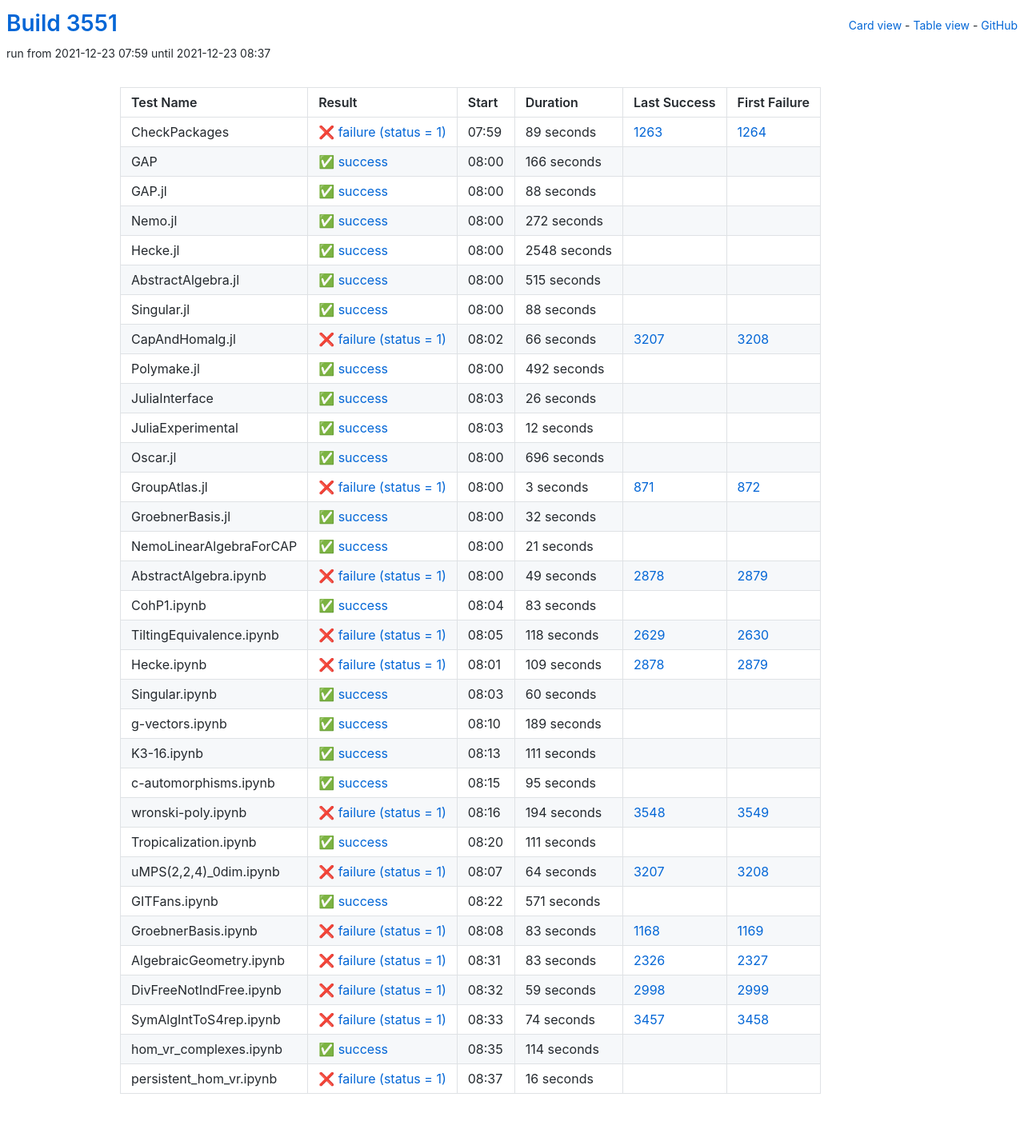
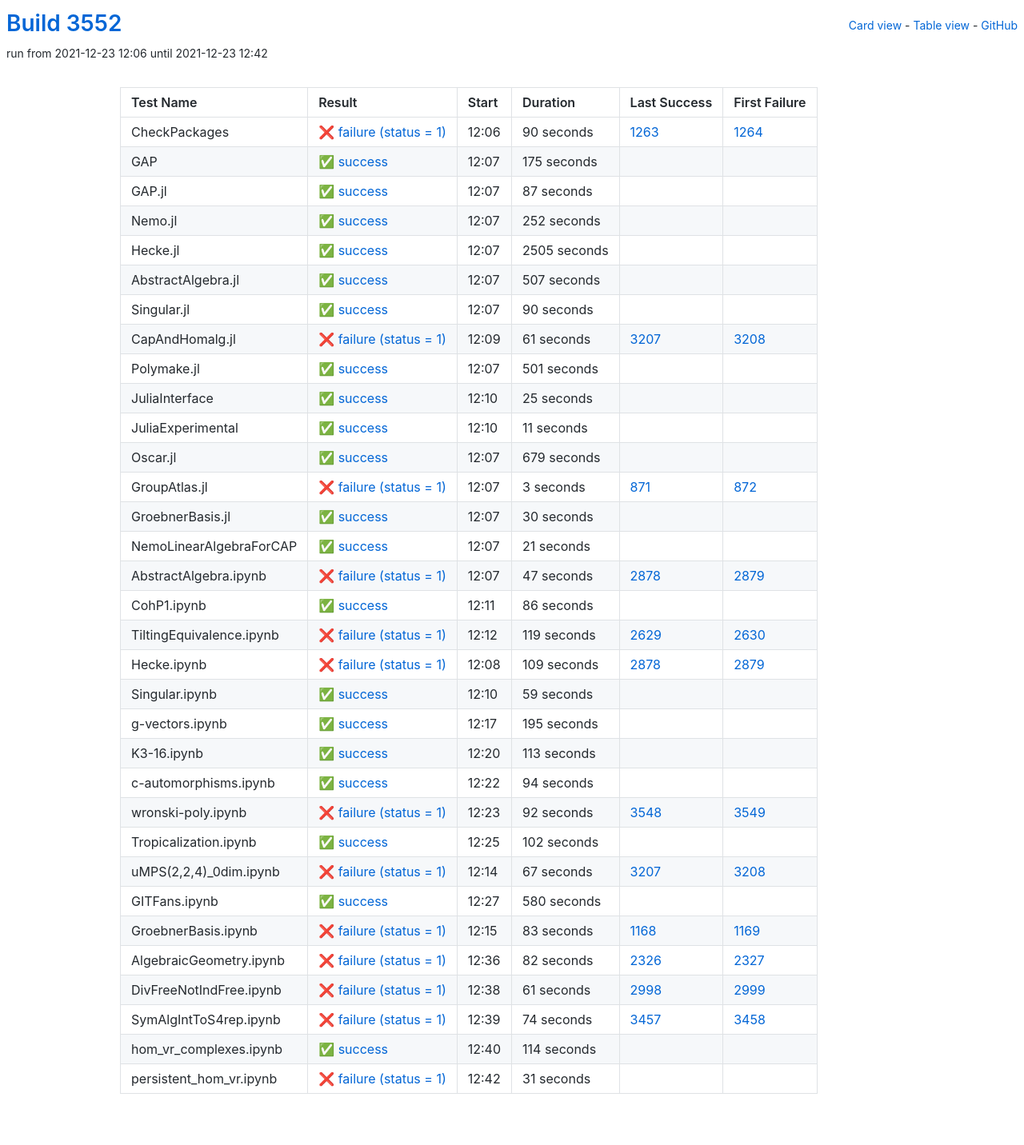
Before and after one commit to oscar-system/oscar-ci-status-stable, a Jekyll site: the page built from table.html, in a window 1280 px wide. Shown: the whole page at 80% size. Built offline with Jekyll 4.4.1, drawn with Linux system fonts in a browser that asks for light colours.

Commit message:
Build #3552

```diff
--- a/_data/ci.yml
+++ b/_data/ci.yml
@@ -1,6 +1,6 @@
 ---
-build: 3551
-build_url: https://oscarci.mathematik.uni-kl.de/job/oscar-stable/3551/
+build: 3552
+build_url: https://oscarci.mathematik.uni-kl.de/job/oscar-stable/3552/
 job: oscar-stable
 organization: oscar-system
 repo: oscar-ci-status-stable
@@ -8,152 +8,152 @@ repourl: https://github.com/oscar-system/oscar-ci-status-stable
 tests:
 - name: CheckPackages
   id: checkpackages
-  log: https://oscarci.mathematik.uni-kl.de/job/oscar-stable/3551/artifact/logs/build-3551/CheckPackages.log
-  start: 2021-12-23 07:59
+  log: https://oscarci.mathematik.uni-kl.de/job/oscar-stable/3552/artifact/logs/build-3552/CheckPackages.log
+  start: 2021-12-23 12:06
   success: false
   exitcode: 1
   status: failure
-  duration: 89
+  duration: 90
   last_success: 1263
   last_success_url: https://oscarci.mathematik.uni-kl.de/job/oscar-stable/1263/
   first_failure: 1264
   first_failure_url: https://oscarci.mathematik.uni-kl.de/job/oscar-stable/1264/
 - name: GAP
   id: gap
-  log: https://oscarci.mathematik.uni-kl.de/job/oscar-stable/3551/artifact/logs/build-3551/GAP.log
-  start: 2021-12-23 08:00
+  log: https://oscarci.mathematik.uni-kl.de/job/oscar-stable/3552/artifact/logs/build-3552/GAP.log
+  start: 2021-12-23 12:07
   success: true
   exitcode: 0
   status: success
-  duration: 166
+  duration: 175
   last_success: false
   last_success_url:
   first_failure: false
   first_failure_url:
 - name: GAP.jl
   id: gap-jl
-  log: https://oscarci.mathematik.uni-kl.de/job/oscar-stable/3551/artifact/logs/build-3551/GAP.jl.log
-  start: 2021-12-23 08:00
+  log: https://oscarci.mathematik.uni-kl.de/job/oscar-stable/3552/artifact/logs/build-3552/GAP.jl.log
+  start: 2021-12-23 12:07
   success: true
   exitcode: 0
   status: success
-  duration: 88
+  duration: 87
   last_success: false
   last_success_url:
   first_failure: false
   first_failure_url:
 - name: Nemo.jl
   id: nemo-jl
-  log: https://oscarci.mathematik.uni-kl.de/job/oscar-stable/3551/artifact/logs/build-3551/Nemo.jl.log
-  start: 2021-12-23 08:00
+  log: https://oscarci.mathematik.uni-kl.de/job/oscar-stable/3552/artifact/logs/build-3552/Nemo.jl.log
+  start: 2021-12-23 12:07
   success: true
   exitcode: 0
   status: success
-  duration: 272
+  duration: 252
   last_success: false
   last_success_url:
   first_failure: false
   first_failure_url:
 - name: Hecke.jl
   id: hecke-jl
-  log: https://oscarci.mathematik.uni-kl.de/job/oscar-stable/3551/artifact/logs/build-3551/Hecke.jl.log
-  start: 2021-12-23 08:00
+  log: https://oscarci.mathematik.uni-kl.de/job/oscar-stable/3552/artifact/logs/build-3552/Hecke.jl.log
+  start: 2021-12-23 12:07
   success: true
   exitcode: 0
   status: success
-  duration: 2548
+  duration: 2505
   last_success: false
   last_success_url:
   first_failure: false
   first_failure_url:
 - name: AbstractAlgebra.jl
   id: abstractalgebra-jl
-  log: https://oscarci.mathematik.uni-kl.de/job/oscar-stable/3551/artifact/logs/build-3551/AbstractAlgebra.jl.log
-  start: 2021-12-23 08:00
+  log: https://oscarci.mathematik.uni-kl.de/job/oscar-stable/3552/artifact/logs/build-3552/AbstractAlgebra.jl.log
+  start: 2021-12-23 12:07
   success: true
   exitcode: 0
   status: success
-  duration: 515
+  duration: 507
   last_success: false
   last_success_url:
   first_failure: false
   first_failure_url:
 - name: Singular.jl
   id: singular-jl
-  log: https://oscarci.mathematik.uni-kl.de/job/oscar-stable/3551/artifact/logs/build-3551/Singular.jl.log
-  start: 2021-12-23 08:00
+  log: https://oscarci.mathematik.uni-kl.de/job/oscar-stable/3552/artifact/logs/build-3552/Singular.jl.log
+  start: 2021-12-23 12:07
   success: true
   exitcode: 0
   status: success
-  duration: 88
+  duration: 90
   last_success: false
   last_success_url:
   first_failure: false
   first_failure_url:
 - name: CapAndHomalg.jl
   id: capandhomalg-jl
-  log: https://oscarci.mathematik.uni-kl.de/job/oscar-stable/3551/artifact/logs/build-3551/CapAndHomalg.jl.log
-  start: 2021-12-23 08:02
+  log: https://oscarci.mathematik.uni-kl.de/job/oscar-stable/3552/artifact/logs/build-3552/CapAndHomalg.jl.log
+  start: 2021-12-23 12:09
   success: false
   exitcode: 1
   status: failure
-  duration: 66
+  duration: 61
   last_success: 3207
   last_success_url: https://oscarci.mathematik.uni-kl.de/job/oscar-stable/3207/
   first_failure: 3208
   first_failure_url: https://oscarci.mathematik.uni-kl.de/job/oscar-stable/3208/
 - name: Polymake.jl
   id: polymake-jl
-  log: https://oscarci.mathematik.uni-kl.de/job/oscar-stable/3551/artifact/logs/build-3551/Polymake.jl.log
-  start: 2021-12-23 08:00
+  log: https://oscarci.mathematik.uni-kl.de/job/oscar-stable/3552/artifact/logs/build-3552/Polymake.jl.log
+  start: 2021-12-23 12:07
   success: true
   exitcode: 0
   status: success
-  duration: 492
+  duration: 501
   last_success: false
   last_success_url:
   first_failure: false
   first_failure_url:
 - name: JuliaInterface
   id: juliainterface
-  log: https://oscarci.mathematik.uni-kl.de/job/oscar-stable/3551/artifact/logs/build-3551/JuliaInterface.log
-  start: 2021-12-23 08:03
+  log: https://oscarci.mathematik.uni-kl.de/job/oscar-stable/3552/artifact/logs/build-3552/JuliaInterface.log
+  start: 2021-12-23 12:10
   success: true
   exitcode: 0
   status: success
-  duration: 26
+  duration: 25
   last_success: false
   last_success_url:
   first_failure: false
   first_failure_url:
 - name: JuliaExperimental
   id: juliaexperimental
-  log: https://oscarci.mathematik.uni-kl.de/job/oscar-stable/3551/artifact/logs/build-3551/JuliaExperimental.log
-  start: 2021-12-23 08:03
+  log: https://oscarci.mathematik.uni-kl.de/job/oscar-stable/3552/artifact/logs/build-3552/JuliaExperimental.log
+  start: 2021-12-23 12:10
   success: true
   exitcode: 0
   status: success
-  duration: 12
+  duration: 11
   last_success: false
   last_success_url:
   first_failure: false
   first_failure_url:
 - name: Oscar.jl
   id: oscar-jl
-  log: https://oscarci.mathematik.uni-kl.de/job/oscar-stable/3551/artifact/logs/build-3551/Oscar.jl.log
-  start: 2021-12-23 08:00
+  log: https://oscarci.mathematik.uni-kl.de/job/oscar-stable/3552/artifact/logs/build-3552/Oscar.jl.log
+  start: 2021-12-23 12:07
   success: true
   exitcode: 0
   status: success
-  duration: 696
+  duration: 679
   last_success: false
   last_success_url:
   first_failure: false
   first_failure_url:
 - name: GroupAtlas.jl
   id: groupatlas-jl
-  log: https://oscarci.mathematik.uni-kl.de/job/oscar-stable/3551/artifact/logs/build-3551/GroupAtlas.jl.log
-  start: 2021-12-23 08:00
+  log: https://oscarci.mathematik.uni-kl.de/job/oscar-stable/3552/artifact/logs/build-3552/GroupAtlas.jl.log
+  start: 2021-12-23 12:07
   success: false
   exitcode: 1
   status: failure
@@ -164,20 +164,20 @@ tests:
   first_failure_url: https://oscarci.mathematik.uni-kl.de/job/oscar-stable/872/
 - name: GroebnerBasis.jl
   id: groebnerbasis-jl
-  log: https://oscarci.mathematik.uni-kl.de/job/oscar-stable/3551/artifact/logs/build-3551/GroebnerBasis.jl.log
-  start: 2021-12-23 08:00
+  log: https://oscarci.mathematik.uni-kl.de/job/oscar-stable/3552/artifact/logs/build-3552/GroebnerBasis.jl.log
+  start: 2021-12-23 12:07
   success: true
   exitcode: 0
   status: success
-  duration: 32
+  duration: 30
   last_success: false
   last_success_url:
   first_failure: false
   first_failure_url:
 - name: NemoLinearAlgebraForCAP
   id: nemolinearalgebraforcap
-  log: https://oscarci.mathematik.uni-kl.de/job/oscar-stable/3551/artifact/logs/build-3551/NemoLinearAlgebraForCAP.log
-  start: 2021-12-23 08:00
+  log: https://oscarci.mathematik.uni-kl.de/job/oscar-stable/3552/artifact/logs/build-3552/NemoLinearAlgebraForCAP.log
+  start: 2021-12-23 12:07
   success: true
   exitcode: 0
   status: success
@@ -188,44 +188,44 @@ tests:
   first_failure_url:
 - name: AbstractAlgebra.ipynb
   id: abstractalgebra-ipynb
-  log: https://oscarci.mathematik.uni-kl.de/job/oscar-stable/3551/artifact/logs/build-3551/AbstractAlgebra.ipynb.log
-  start: 2021-12-23 08:00
+  log: https://oscarci.mathematik.uni-kl.de/job/oscar-stable/3552/artifact/logs/build-3552/AbstractAlgebra.ipynb.log
+  start: 2021-12-23 12:07
   success: false
   exitcode: 1
   status: failure
-  duration: 49
+  duration: 47
   last_success: 2878
   last_success_url: https://oscarci.mathematik.uni-kl.de/job/oscar-stable/2878/
   first_failure: 2879
   first_failure_url: https://oscarci.mathematik.uni-kl.de/job/oscar-stable/2879/
 - name: CohP1.ipynb
   id: cohp1-ipynb
-  log: https://oscarci.mathematik.uni-kl.de/job/oscar-stable/3551/artifact/logs/build-3551/CohP1.ipynb.log
-  start: 2021-12-23 08:04
+  log: https://oscarci.mathematik.uni-kl.de/job/oscar-stable/3552/artifact/logs/build-3552/CohP1.ipynb.log
+  start: 2021-12-23 12:11
   success: true
   exitcode: 0
   status: success
-  duration: 83
+  duration: 86
   last_success: false
   last_success_url:
   first_failure: false
   first_failure_url:
 - name: TiltingEquivalence.ipynb
   id: tiltingequivalence-ipynb
-  log: https://oscarci.mathematik.uni-kl.de/job/oscar-stable/3551/artifact/logs/build-3551/TiltingEquivalence.ipynb.log
-  start: 2021-12-23 08:05
+  log: https://oscarci.mathematik.uni-kl.de/job/oscar-stable/3552/artifact/logs/build-3552/TiltingEquivalence.ipynb.log
+  start: 2021-12-23 12:12
   success: false
   exitcode: 1
   status: failure
-  duration: 118
+  duration: 119
   last_success: 2629
   last_success_url: https://oscarci.mathematik.uni-kl.de/job/oscar-stable/2629/
   first_failure: 2630
   first_failure_url: https://oscarci.mathematik.uni-kl.de/job/oscar-stable/2630/
 - name: Hecke.ipynb
   id: hecke-ipynb
-  log: https://oscarci.mathematik.uni-kl.de/job/oscar-stable/3551/artifact/logs/build-3551/Hecke.ipynb.log
-  start: 2021-12-23 08:01
+  log: https://oscarci.mathematik.uni-kl.de/job/oscar-stable/3552/artifact/logs/build-3552/Hecke.ipynb.log
+  start: 2021-12-23 12:08
   success: false
   exitcode: 1
   status: failure
@@ -236,104 +236,104 @@ tests:
   first_failure_url: https://oscarci.mathematik.uni-kl.de/job/oscar-stable/2879/
 - name: Singular.ipynb
   id: singular-ipynb
-  log: https://oscarci.mathematik.uni-kl.de/job/oscar-stable/3551/artifact/logs/build-3551/Singular.ipynb.log
-  start: 2021-12-23 08:03
+  log: https://oscarci.mathematik.uni-kl.de/job/oscar-stable/3552/artifact/logs/build-3552/Singular.ipynb.log
+  start: 2021-12-23 12:10
   success: true
   exitcode: 0
   status: success
-  duration: 60
+  duration: 59
   last_success: false
   last_success_url:
   first_failure: false
   first_failure_url:
 - name: g-vectors.ipynb
   id: g-vectors-ipynb
-  log: https://oscarci.mathematik.uni-kl.de/job/oscar-stable/3551/artifact/logs/build-3551/g-vectors.ipynb.log
-  start: 2021-12-23 08:10
+  log: https://oscarci.mathematik.uni-kl.de/job/oscar-stable/3552/artifact/logs/build-3552/g-vectors.ipynb.log
+  start: 2021-12-23 12:17
   success: true
   exitcode: 0
   status: success
-  duration: 189
+  duration: 195
   last_success: false
   last_success_url:
   first_failure: false
   first_failure_url:
 - name: K3-16.ipynb
   id: k3-16-ipynb
-  log: https://oscarci.mathematik.uni-kl.de/job/oscar-stable/3551/artifact/logs/build-3551/K3-16.ipynb.log
-  start: 2021-12-23 08:13
+  log: https://oscarci.mathematik.uni-kl.de/job/oscar-stable/3552/artifact/logs/build-3552/K3-16.ipynb.log
+  start: 2021-12-23 12:20
   success: true
   exitcode: 0
   status: success
-  duration: 111
+  duration: 113
   last_success: false
   last_success_url:
   first_failure: false
   first_failure_url:
 - name: c-automorphisms.ipynb
   id: c-automorphisms-ipynb
-  log: https://oscarci.mathematik.uni-kl.de/job/oscar-stable/3551/artifact/logs/build-3551/c-automorphisms.ipynb.log
-  start: 2021-12-23 08:15
+  log: https://oscarci.mathematik.uni-kl.de/job/oscar-stable/3552/artifact/logs/build-3552/c-automorphisms.ipynb.log
+  start: 2021-12-23 12:22
   success: true
   exitcode: 0
   status: success
-  duration: 95
+  duration: 94
   last_success: false
   last_success_url:
   first_failure: false
   first_failure_url:
 - name: wronski-poly.ipynb
   id: wronski-poly-ipynb
-  log: https://oscarci.mathematik.uni-kl.de/job/oscar-stable/3551/artifact/logs/build-3551/wronski-poly.ipynb.log
-  start: 2021-12-23 08:16
+  log: https://oscarci.mathematik.uni-kl.de/job/oscar-stable/3552/artifact/logs/build-3552/wronski-poly.ipynb.log
+  start: 2021-12-23 12:23
   success: false
   exitcode: 1
   status: failure
-  duration: 194
+  duration: 92
   last_success: 3548
   last_success_url: https://oscarci.mathematik.uni-kl.de/job/oscar-stable/3548/
   first_failure: 3549
   first_failure_url: https://oscarci.mathematik.uni-kl.de/job/oscar-stable/3549/
 - name: Tropicalization.ipynb
   id: tropicalization-ipynb
-  log: https://oscarci.mathematik.uni-kl.de/job/oscar-stable/3551/artifact/logs/build-3551/Tropicalization.ipynb.log
-  start: 2021-12-23 08:20
+  log: https://oscarci.mathematik.uni-kl.de/job/oscar-stable/3552/artifact/logs/build-3552/Tropicalization.ipynb.log
+  start: 2021-12-23 12:25
   success: true
   exitcode: 0
   status: success
-  duration: 111
+  duration: 102
   last_success: false
   last_success_url:
   first_failure: false
   first_failure_url:
 - name: uMPS(2,2,4)_0dim.ipynb
   id: umps-2-2-4-0dim-ipynb
-  log: https://oscarci.mathematik.uni-kl.de/job/oscar-stable/3551/artifact/logs/build-3551/uMPS-2-2-4-_0dim.ipynb.log
-  start: 2021-12-23 08:07
+  log: https://oscarci.mathematik.uni-kl.de/job/oscar-stable/3552/artifact/logs/build-3552/uMPS-2-2-4-_0dim.ipynb.log
+  start: 2021-12-23 12:14
   success: false
   exitcode: 1
   status: failure
-  duration: 64
+  duration: 67
   last_success: 3207
   last_success_url: https://oscarci.mathematik.uni-kl.de/job/oscar-stable/3207/
   first_failure: 3208
   first_failure_url: https://oscarci.mathematik.uni-kl.de/job/oscar-stable/3208/
 - name: GITFans.ipynb
   id: gitfans-ipynb
-  log: https://oscarci.mathematik.uni-kl.de/job/oscar-stable/3551/artifact/logs/build-3551/GITFans.ipynb.log
-  start: 2021-12-23 08:22
+  log: https://oscarci.mathematik.uni-kl.de/job/oscar-stable/3552/artifact/logs/build-3552/GITFans.ipynb.log
+  start: 2021-12-23 12:27
   success: true
   exitcode: 0
   status: success
-  duration: 571
+  duration: 580
   last_success: false
   last_success_url:
   first_failure: false
   first_failure_url:
 - name: GroebnerBasis.ipynb
   id: groebnerbasis-ipynb
-  log: https://oscarci.mathematik.uni-kl.de/job/oscar-stable/3551/artifact/logs/build-3551/GroebnerBasis.ipynb.log
-  start: 2021-12-23 08:08
+  log: https://oscarci.mathematik.uni-kl.de/job/oscar-stable/3552/artifact/logs/build-3552/GroebnerBasis.ipynb.log
+  start: 2021-12-23 12:15
   success: false
   exitcode: 1
   status: failure
@@ -344,32 +344,32 @@ tests:
   first_failure_url: https://oscarci.mathematik.uni-kl.de/job/oscar-stable/1169/
 - name: AlgebraicGeometry.ipynb
   id: algebraicgeometry-ipynb
-  log: https://oscarci.mathematik.uni-kl.de/job/oscar-stable/3551/artifact/logs/build-3551/AlgebraicGeometry.ipynb.log
-  start: 2021-12-23 08:31
+  log: https://oscarci.mathematik.uni-kl.de/job/oscar-stable/3552/artifact/logs/build-3552/AlgebraicGeometry.ipynb.log
+  start: 2021-12-23 12:36
   success: false
   exitcode: 1
   status: failure
-  duration: 83
+  duration: 82
   last_success: 2326
   last_success_url: https://oscarci.mathematik.uni-kl.de/job/oscar-stable/2326/
   first_failure: 2327
   first_failure_url: https://oscarci.mathematik.uni-kl.de/job/oscar-stable/2327/
 - name: DivFreeNotIndFree.ipynb
   id: divfreenotindfree-ipynb
-  log: https://oscarci.mathematik.uni-kl.de/job/oscar-stable/3551/artifact/logs/build-3551/DivFreeNotIndFree.ipynb.log
-  start: 2021-12-23 08:32
+  log: https://oscarci.mathematik.uni-kl.de/job/oscar-stable/3552/artifact/logs/build-3552/DivFreeNotIndFree.ipynb.log
+  start: 2021-12-23 12:38
   success: false
   exitcode: 1
   status: failure
-  duration: 59
+  duration: 61
   last_success: 2998
   last_success_url: https://oscarci.mathematik.uni-kl.de/job/oscar-stable/2998/
   first_failure: 2999
   first_failure_url: https://oscarci.mathematik.uni-kl.de/job/oscar-stable/2999/
 - name: SymAlgIntToS4rep.ipynb
   id: symalginttos4rep-ipynb
-  log: https://oscarci.mathematik.uni-kl.de/job/oscar-stable/3551/artifact/logs/build-3551/SymAlgIntToS4rep.ipynb.log
-  start: 2021-12-23 08:33
+  log: https://oscarci.mathematik.uni-kl.de/job/oscar-stable/3552/artifact/logs/build-3552/SymAlgIntToS4rep.ipynb.log
+  start: 2021-12-23 12:39
   success: false
   exitcode: 1
   status: failure
@@ -380,8 +380,8 @@ tests:
   first_failure_url: https://oscarci.mathematik.uni-kl.de/job/oscar-stable/3458/
 - name: hom_vr_complexes.ipynb
   id: hom-vr-complexes-ipynb
-  log: https://oscarci.mathematik.uni-kl.de/job/oscar-stable/3551/artifact/logs/build-3551/hom_vr_complexes.ipynb.log
-  start: 2021-12-23 08:35
+  log: https://oscarci.mathematik.uni-kl.de/job/oscar-stable/3552/artifact/logs/build-3552/hom_vr_complexes.ipynb.log
+  start: 2021-12-23 12:40
   success: true
   exitcode: 0
   status: success
@@ -392,12 +392,12 @@ tests:
   first_failure_url:
 - name: persistent_hom_vr.ipynb
   id: persistent-hom-vr-ipynb
-  log: https://oscarci.mathematik.uni-kl.de/job/oscar-stable/3551/artifact/logs/build-3551/persistent_hom_vr.ipynb.log
-  start: 2021-12-23 08:37
+  log: https://oscarci.mathematik.uni-kl.de/job/oscar-stable/3552/artifact/logs/build-3552/persistent_hom_vr.ipynb.log
+  start: 2021-12-23 12:42
   success: false
   exitcode: 1
   status: failure
-  duration: 16
+  duration: 31
   last_success: false
   last_success_url:
   first_failure: false
```
Also changed, not shown: README.md.
